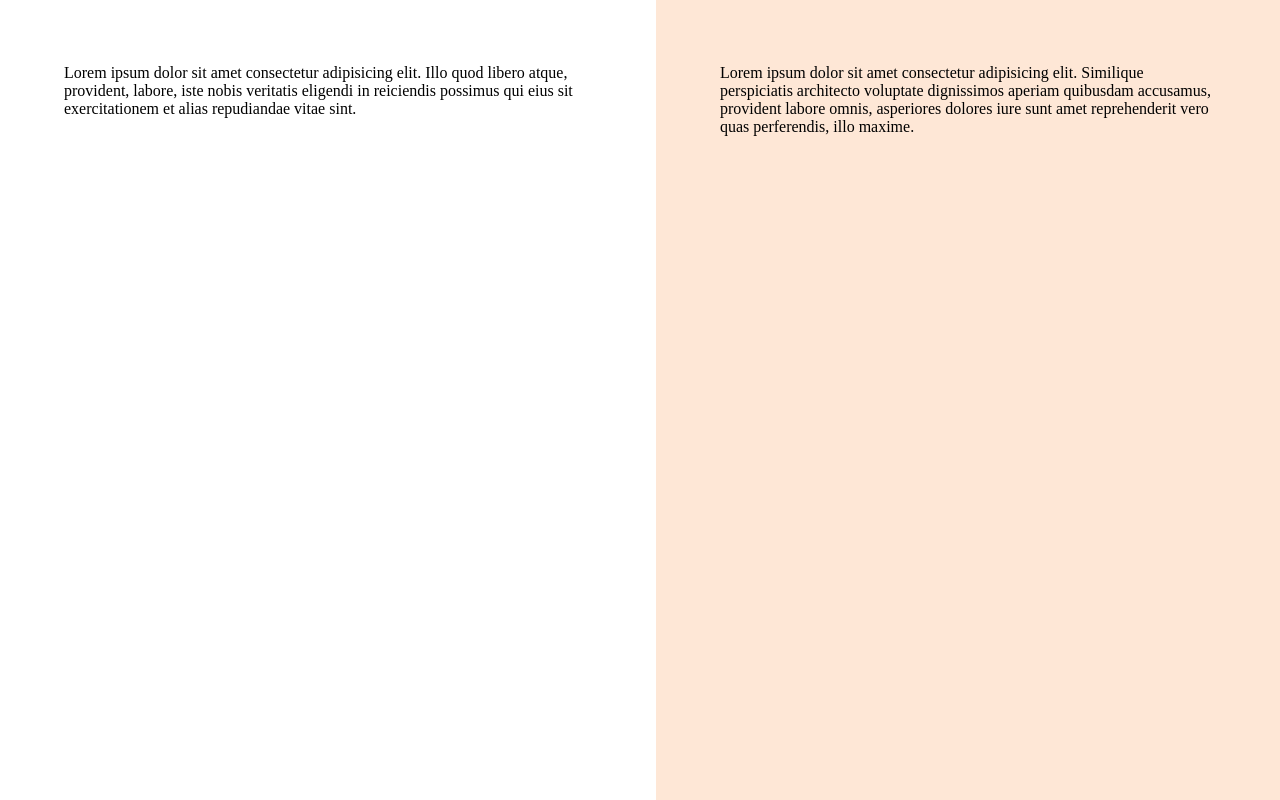
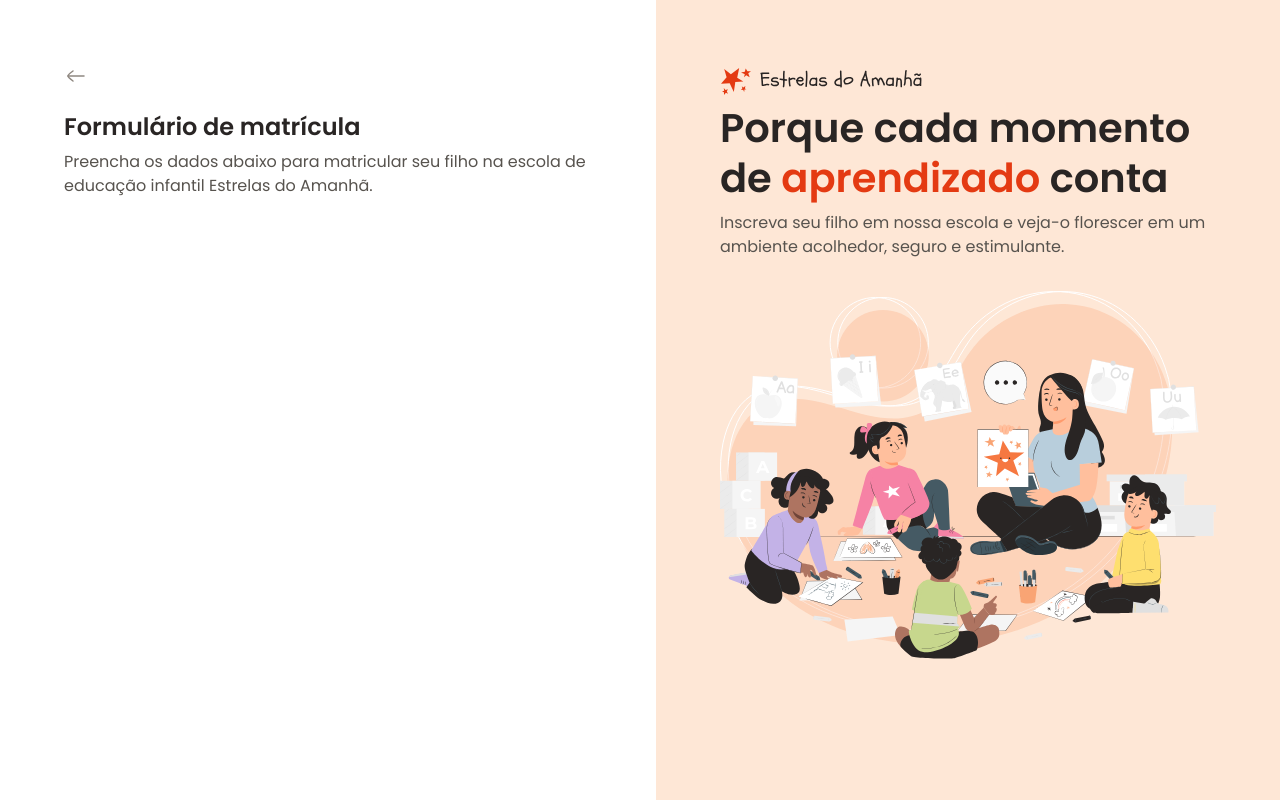
Before and after one commit to tiagomartinscc/projeto-formulario-matricula, a plain HTML site: page index.html in a window 1280 px wide. Drawn offline with Linux system fonts and the light colour scheme.

Commit message:
aside and main

```diff
--- a/index.html
+++ b/index.html
@@ -14,12 +14,25 @@
   <div id="app">
     <main>
       <div class="main-container">
-        Lorem ipsum dolor sit amet consectetur adipisicing elit. Illo quod libero atque, provident, labore, iste nobis veritatis eligendi in reiciendis possimus qui eius sit exercitationem et alias repudiandae vitae sint.
+        <div class="back">
+          <img src="assets/icons/arrow-left-02.svg" alt="voltar">
+        </div>
+
+        <h1>Formulário de matrícula</h1>
+        <p>Preencha os dados abaixo para matricular seu filho na escola de educação infantil Estrelas do Amanhã.</p>
       </div>
     </main>
     <aside>
       <div class="aside-container">
-        Lorem ipsum dolor sit amet consectetur adipisicing elit. Similique perspiciatis architecto voluptate dignissimos aperiam quibusdam accusamus, provident labore omnis, asperiores dolores iure sunt amet reprehenderit vero quas perferendis, illo maxime.
+        <header>
+          <img src="assets/logo.svg" alt="Estrelas do Amanhã">
+          <h2>Porque cada momento de
+          <span>aprendizado</span>
+          conta</h2>
+          <p>Inscreva seu filho em nossa escola e veja-o florescer em um ambiente acolhedor, seguro e estimulante.</p>
+        </header>
+
+        <img src="assets/Illustration.svg" alt="Ilustração de uma professora com crianças prestando atenção.">
       </div>
     </aside>
   </div>
--- a/styles/global.css
+++ b/styles/global.css
@@ -24,4 +24,16 @@
 
 body {
   overflow: hidden;
+
+  font: var(--text);
+  color: var(--text-secondary);
 }
+
+h1, h2 {
+  color: var(--text-primary);
+}
+
+img {
+  max-width: 100%;
+  height: auto;
+}
--- a/styles/layout.css
+++ b/styles/layout.css
@@ -14,6 +14,18 @@ main {
       max-width: 33rem;
       margin-left: auto;
   }
+
+  & .back {
+    display: flex;
+    align-items: center;
+    gap: .5rem;
+    margin-bottom: 1.5rem;
+  }
+
+  & h1 {
+    font: 600 1.5rem/1.25 var(--font-family);
+    margin-bottom: .5rem;
+  }
 }
 
 aside {
@@ -22,5 +34,19 @@ aside {
 
   & .aside-container {
       max-width: 31rem;
+
+      & > img {
+        margin-top: 2rem;
+      }
   }
+
+  & h2 {
+    font: 600 2.5rem/1.25 var(--font-family);
+    margin-bottom: .5rem;
+
+    & span {
+      color: var(--text-hightlight);
+    }
+  }
+
 }
```
